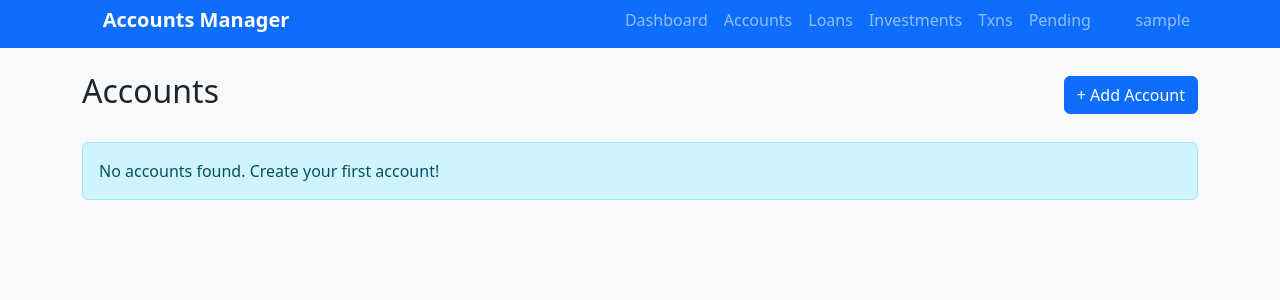
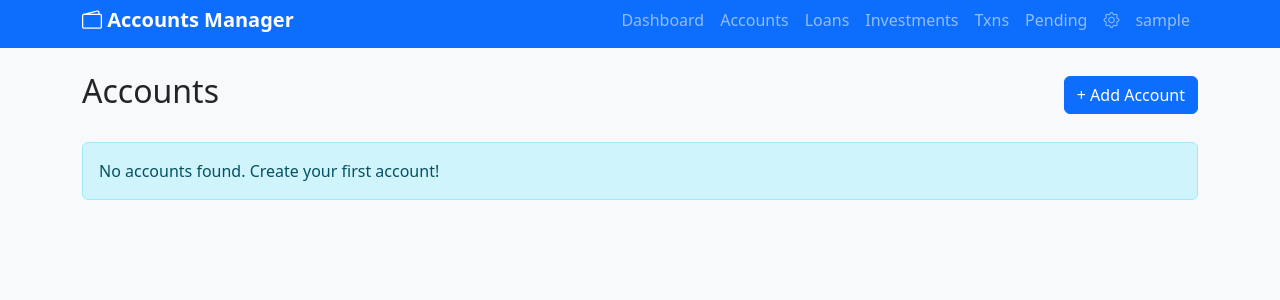
Before and after one commit to codersmatrix/accounts-manager, a Flask app: page /accounts in a window 1280 px wide. Shown: the top 300 px of the page. Run offline with Flask 3, Linux system fonts and the light colour scheme; the visitor is signed in with stand-in values (Sample User, id 1); parts of the project's set-up code (start-up, migrations or seed data) failed here and were passed over; some libraries are stand-ins or nearby versions; some web fonts are replaced.

Commit message:
added missing icon fonts

```diff
--- a/templates/base.html
+++ b/templates/base.html
@@ -20,7 +20,7 @@
     <!-- <link href="https://cdn.jsdelivr.net/npm/bootstrap@5.3.3/dist/css/bootstrap.min.css" rel="stylesheet"> -->
     <link rel="stylesheet" href="{{ url_for('static', filename='css/bootstrap.min.css') }}">
     <!-- <link rel="stylesheet" href="https://cdn.jsdelivr.net/npm/bootstrap-icons@1.11.3/font/bootstrap-icons.min.css"> -->
-     <link rel="stylesheet" href="{{ url_for('static', filename='fonts/bootstrap-icons.min.css') }}">
+     <link rel="stylesheet" href="{{ url_for('static', filename='css/bootstrap-icons.min.css') }}">
     <style>
       /* Safe area for notched phones when installed as PWA */
       body { padding-bottom: env(safe-area-inset-bottom); }
```
Also changed, not shown: static/css/bootstrap-icons.min.css (renamed from static/fonts/bootstrap-icons.min.css), static/css/fonts/bootstrap-icons.woff (added), static/css/fonts/bootstrap-icons.woff2 (added).
